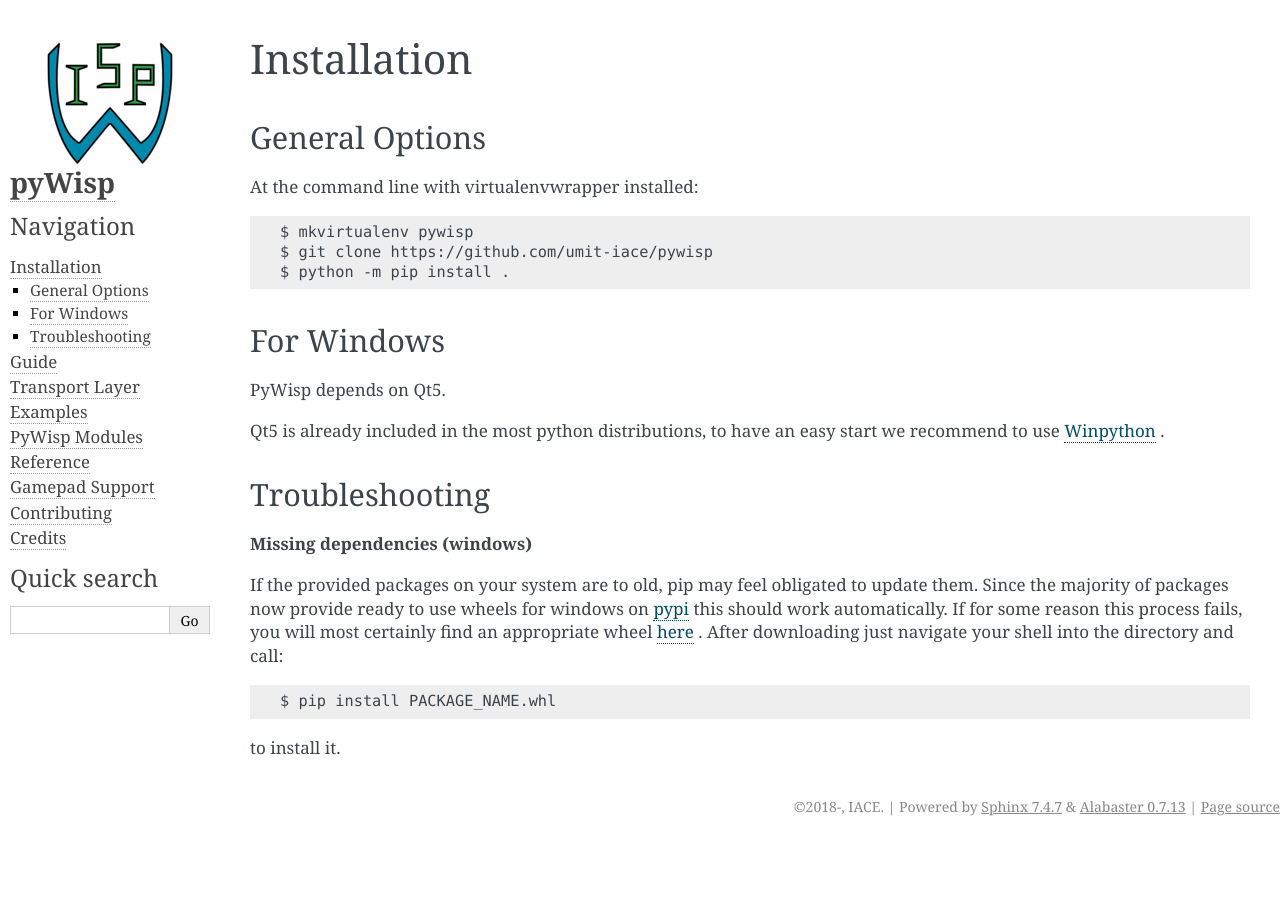
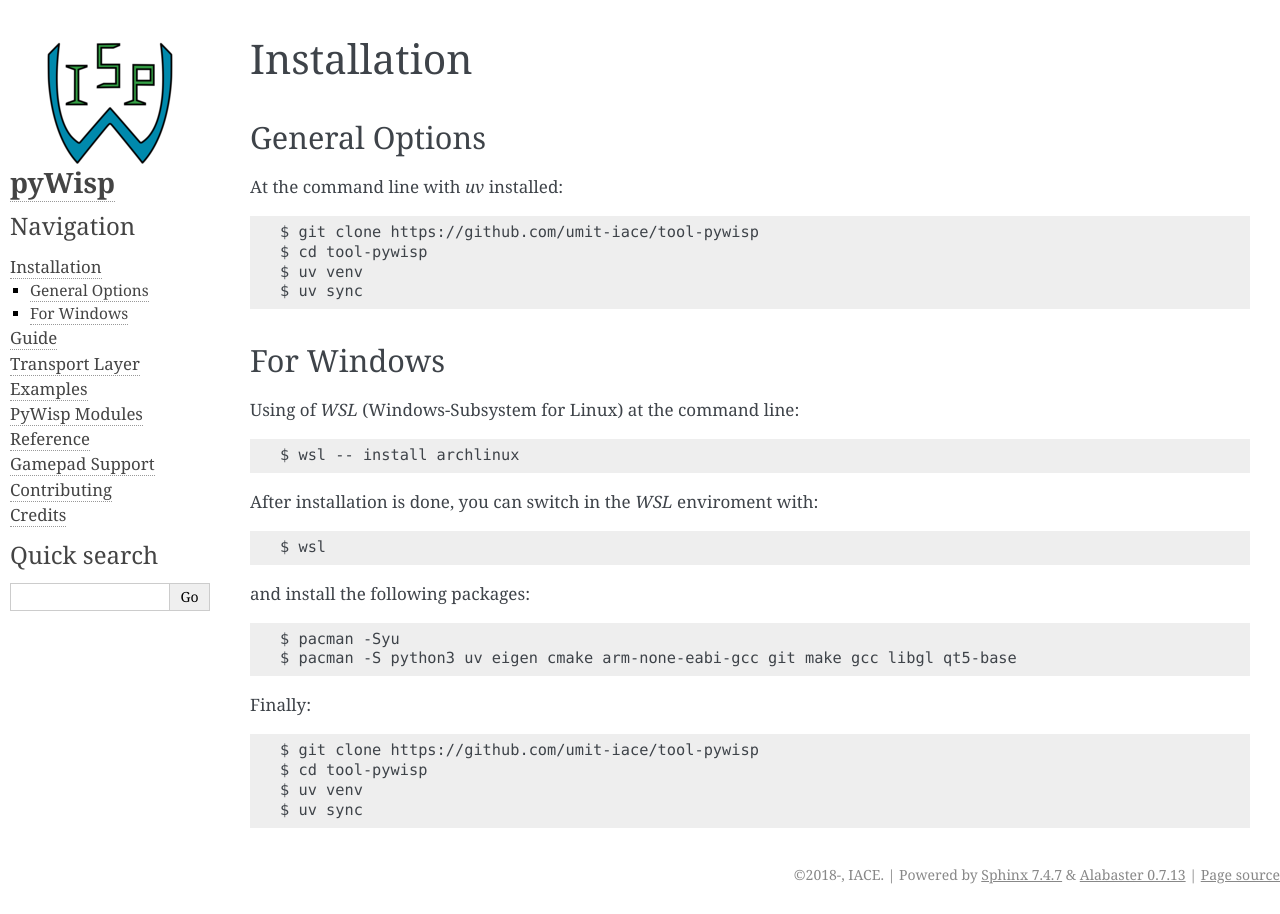
Before and after one commit to umit-iace/tool-pywisp, a Sphinx documentation site: the page built from docs/installation.rst, in a window 1280 px wide. Built offline with Sphinx 7.4.7, drawn with Linux system fonts in a browser that asks for light colours; formulas are drawn with MathJax 3; the version number is read from the project's files by our own code.

Commit message:
Update docu

```diff
--- a/AUTHORS.rst
+++ b/AUTHORS.rst
@@ -10,7 +10,9 @@ Development Lead
 Contributors
 ------------
 
+* Jonathan Halmen
+* Stefan Ecklebe
+* Thomas Mariacher
 * Thomas Gruber
-* Jonathan Halmen
 * Florian Alber
 * Simon Bachler
--- a/docs/guide/index.rst
+++ b/docs/guide/index.rst
@@ -17,16 +17,16 @@ ExperimentModule
 The experiment module class is needed to implement the different parts of the test rig, like trajectory, controller and
 testbench handling itself.
 
-2 members must be specified:
+3 members must be specified:
 
 - `dataPoints`: Data points, that come from the test rig.
 - `publicSettings`: Settings, that can be changed by the user in the GUI.
 - `connection`: Connection name, that is required to read and write to the correct connection.
 
-4 functions must be implemented:
+4 functions can be implemented:
 
 - `getStartParams`: Function to handle parameter, that should be set on experiment start.
-- `getStoparams`: Function to handle parameter, that should be set on experiment end.
+- `getStopParams`: Function to handle parameter, that should be set on experiment end.
 - `getParams`: Function to handle parameter, that should be set on start or during the experiment.
 - `handleFrame`: Function to handle frames from test rig and sets the data points to show in the GUI.
 
--- a/docs/installation.rst
+++ b/docs/installation.rst
@@ -5,38 +5,34 @@ Installation
 General Options
 ---------------
 
-At the command line with virtualenvwrapper installed::
+At the command line with `uv` installed::
 
-    $ mkvirtualenv pywisp
-    $ git clone https://github.com/umit-iace/pywisp
-    $ python -m pip install .
+    $ git clone https://github.com/umit-iace/tool-pywisp
+    $ cd tool-pywisp
+    $ uv venv
+    $ uv sync
 
 
 For Windows
 -----------
 
-PyWisp depends on Qt5.
+Using of `WSL` (Windows-Subsystem for Linux) at the command line::
 
-Qt5 is already included in the most python distributions, to have an easy start
-we recommend to use Winpython_ .
 
-.. _Winpython: https://winpython.github.io/
+    $ wsl -- install archlinux
 
-Troubleshooting
----------------
+After installation is done, you can switch in the `WSL` enviroment with::
 
-**Missing dependencies (windows)**
+    $ wsl
 
-If the provided packages on your system are to old, pip may feel obligated to
-update them. Since the majority of packages now provide ready to use wheels
-for windows on pypi_ this should work automatically.
-If for some reason this process fails, you will most certainly find an
-appropriate wheel here_ . After downloading just navigate your shell into the
-directory and call::
+and install the following packages::
 
-    $ pip install PACKAGE_NAME.whl
+    $ pacman -Syu
+    $ pacman -S python3 uv eigen cmake arm-none-eabi-gcc git make gcc libgl qt5-base
 
-to install it.
+Finally::
 
-.. _pypi: https://pypi.python.org/pypi
-.. _here: https://www.lfd.uci.edu/~gohlke/pythonlibs/
+    $ git clone https://github.com/umit-iace/tool-pywisp
+    $ cd tool-pywisp
+    $ uv venv
+    $ uv sync
```
Also changed, not shown: CONTRIBUTING.rst (+5 -5 lines), docs/conf.py (+6 -5 lines), .gitlab-ci.yml, examples/generic/README.rst, examples/generic/visu/README.rst, examples/tcp/bur/client/README.rst.
